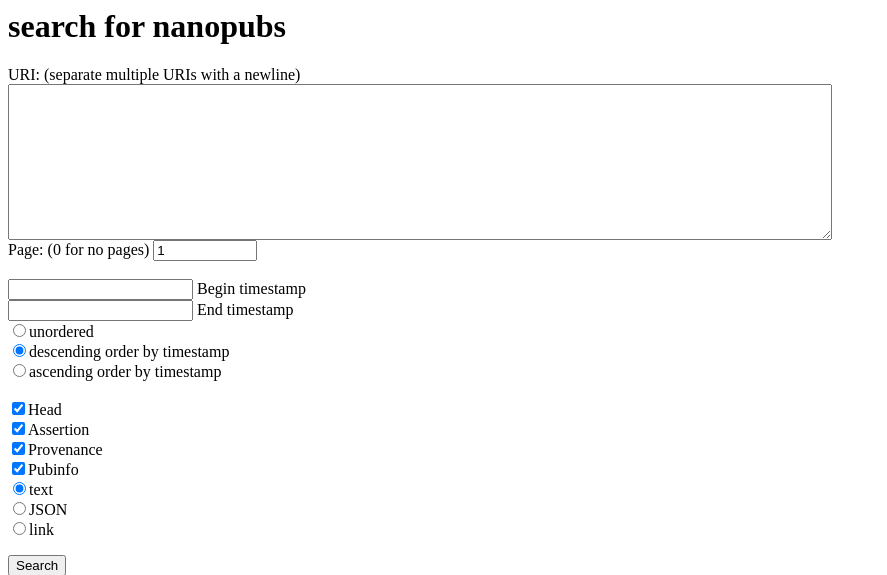
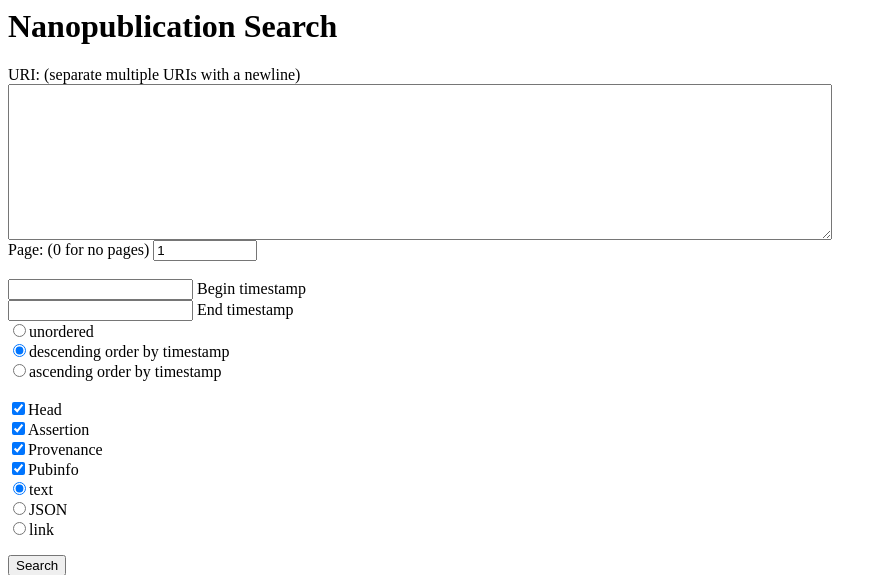
Before and after one commit to peta-pico/nanopub-indexer, a PHP site: page /nanopubs/ in a window 1280 px wide. Shown: the top 575 px of the page, without its empty margins (0-887 px from the left). Run offline with PHP 8.4, Linux system fonts and the light colour scheme.

Commit message:
More work on website

```diff
--- a/webapplication/index.php
+++ b/webapplication/index.php
@@ -4,7 +4,7 @@
 </head>
 <body>
 <form method="GET" action="database/api.php">
-	<h1> search for nanopubs </h1>
+	<h1>Nanopublication Search</h1>
 	<p>
 		URI: (separate multiple URIs with a newline) <br/><textarea rows="10" cols="100" name="search-uri" /></textarea><br />
 		Page: (0 for no pages) <input type="number" value="1" min="0" max="10000000" name="page"/><br/><br/>
```
